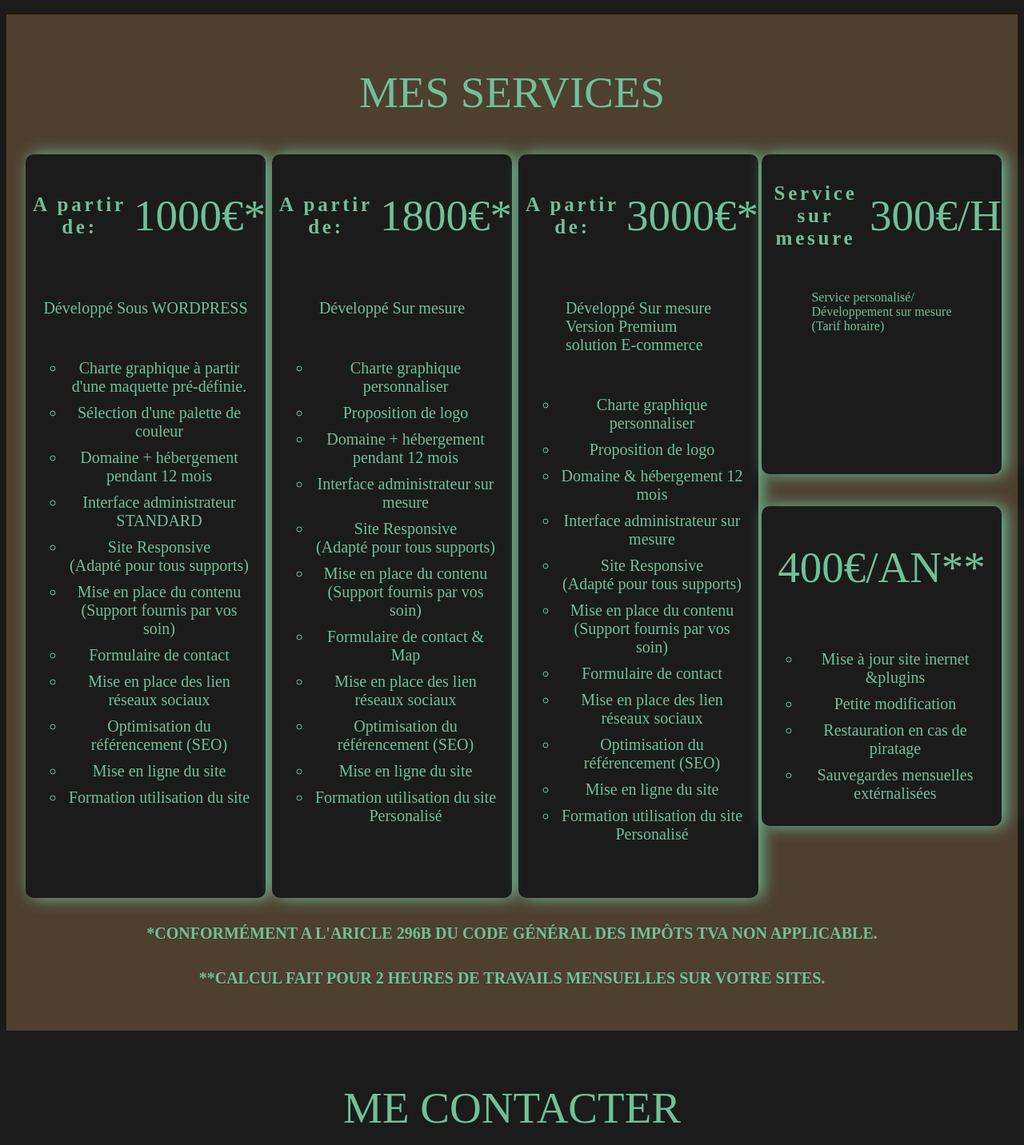
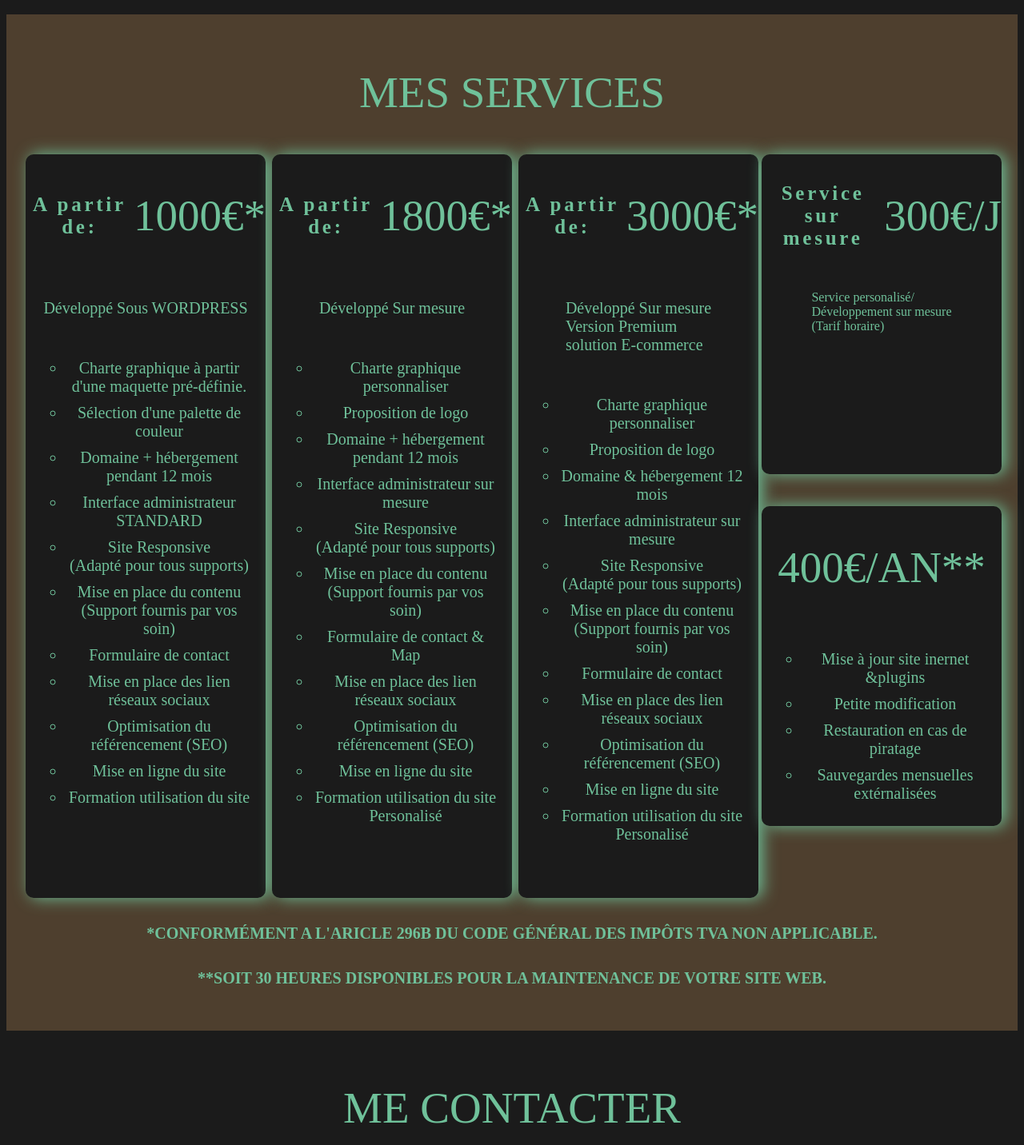
Before and after one commit to marsaudolivier/portefolioreact, a React (Create React App) app: page / in a window 1280 px wide. Shown: the part 7099-8531 px from the top of the page at 80% size. Built offline with nearby package versions, Linux system fonts and the light colour scheme; a web font is replaced by a local one.

Commit message:
fix services

```diff
--- a/src/composent/Service.jsx
+++ b/src/composent/Service.jsx
@@ -89,7 +89,8 @@ const Service = () => {
            <div className="Services_mesure">
             <div className="Service">
               <h3>Service sur mesure</h3>
-              <h2>300€/h</h2>
+              <h2>300€/J
+              </h2>
             </div>
             <p>
               Service personalisé/ <br /> Développement sur mesure <br /> (Tarif
@@ -123,7 +124,7 @@ const Service = () => {
           applicable.{" "}
         </h5>
         <h5 className="container_QuiSuisJe_title">
-          **Calcul fait pour 2 heures de travails mensuelles sur votre sites.{" "}
+          **Soit 30 Heures disponibles pour la maintenance de votre site Web.{" "}
         </h5>
       </div>
     </>
```
